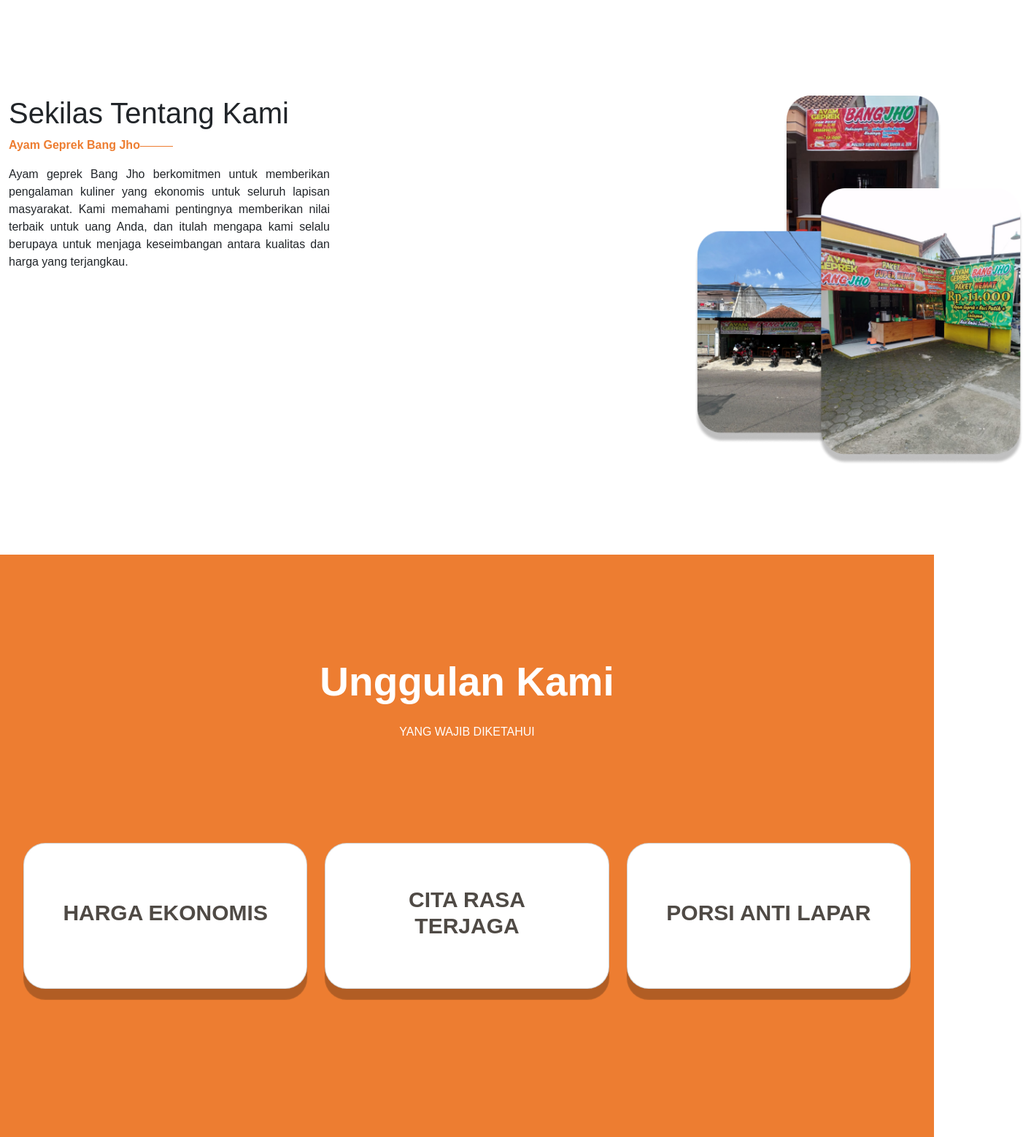
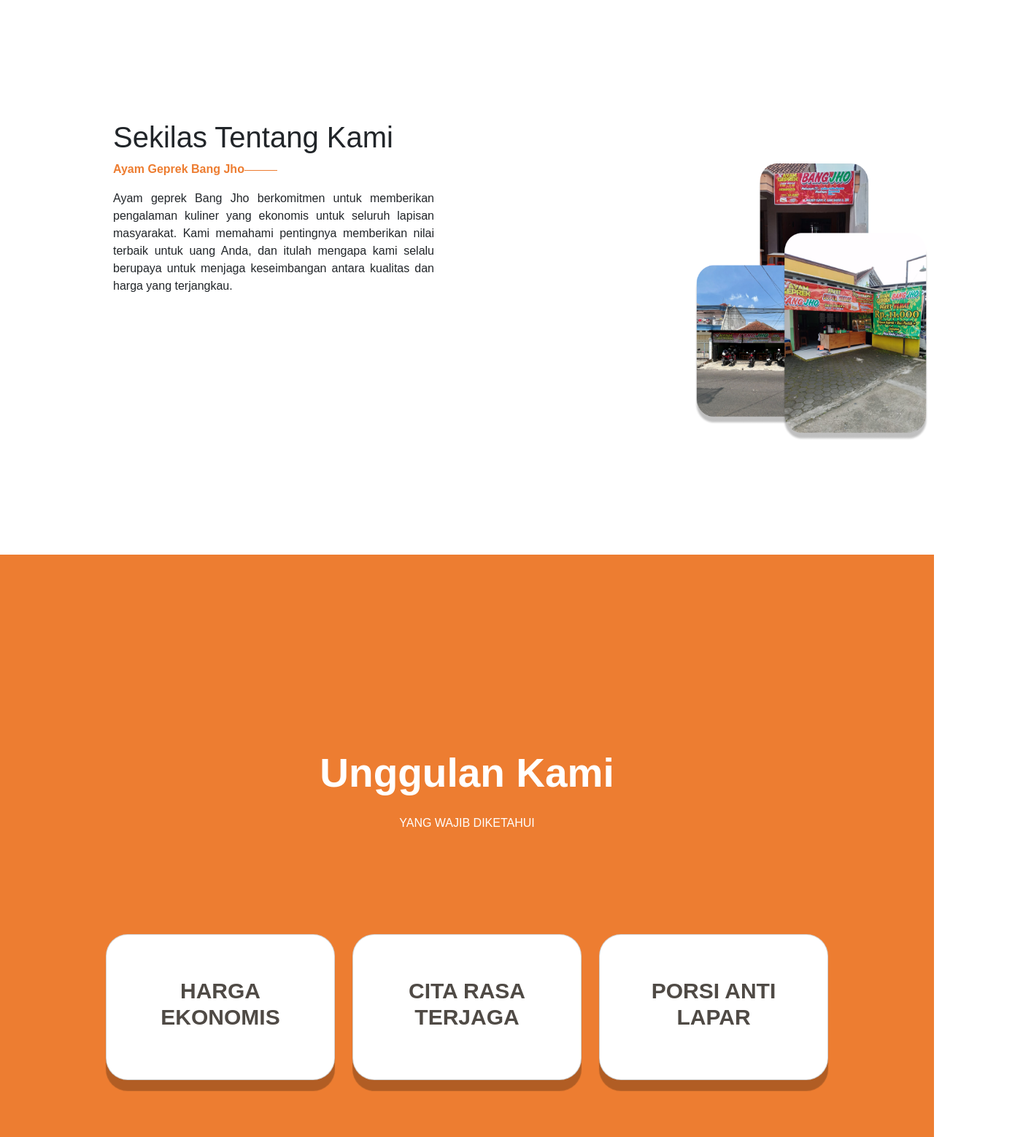
Before and after one commit to f3-bagus/GLminiproject-grup5, a plain HTML site: page index.html in a window 1280 px wide. Shown: the part 840-2398 px from the top of the page at 73% size, 1402 px wide, since content can reach past the window. Drawn offline with nearby package versions, Linux system fonts and the light colour scheme.

Commit message:
commit
membedakan class

```diff
--- a/index.html
+++ b/index.html
@@ -14,7 +14,7 @@
 
     </nav>
     <section id="beranda">
-        <div class="container mt-5">
+        <div class="container container-beranda mt-5">
             <div class="row">
                 <div id="txt" class="col-md-6 mb-4">
                     <p class="p1-beranda mt-1">SEJAK 2016</p>
@@ -33,7 +33,7 @@
 
 
     <section id="tentang">
-        <div class="container mt-5">
+        <div class="container container-tentang mt-5">
             <div class="row">
                 <div class="col-md-6">
                     <div class="deskripsiT">
@@ -47,8 +47,8 @@
                         </p>
                     </div>
                 </div>
-                <div id="imgT" class="col-md-6">
-                    <img class="imgT" src="assets/sekilas.png" alt="sekilas foto">
+                <div class="col-md-6">
+                    <img class="img-tentang" src="assets/sekilas.png" alt="sekilas foto">
                 </div>
             </div>
 
@@ -56,7 +56,7 @@
     </section>
 
     <section id="unggulanKami">
-        <div class="container mt-3">
+        <div class="container container-unggulan mt-3">
             <h2 class="mb-4 h2-unggulan">Unggulan Kami</h2>
             <p class="p1-unggulan">YANG WAJIB DIKETAHUI</p>
             <div class="card-unggulan1 row">
--- a/script.js
+++ b/script.js
@@ -73,18 +73,36 @@ $(document).ready(function() {
         }
     }
 
+    function adjustimgtent() {
+        if ($(window).width() < 768) { // Jika tampilan mobile
+            $(".img-tentang").css({
+                "margin-left": "auto",
+                "width" : "230px",
+                "height" : "290px"
+            });
+        } else { // Jika tampilan tidak mobile
+            $(".img-tentang").css({
+                "margin-left": "300px",
+                "width" : "320px",
+                "height" : "380px"
+            });
+        }
+    }
+
     // Initial check on page load
     checkPseudoElement();
     checkPadding();
     adjustImgT();
-    adjustpkata()
+    adjustpkata();
+    adjustimgtent();
 
     // Check on window resize
     $(window).resize(function() {
         checkPseudoElement();
         checkPadding();
         adjustImgT();
-        adjustpkata()
+        adjustpkata();
+        adjustimgtent();
     });
 
 });
--- a/styles.css
+++ b/styles.css
@@ -1,6 +1,7 @@
 * {
     font-family: 'Montserrat', sans-serif;
 }
+
 
 #txt {
     z-index: 2;
@@ -12,13 +13,18 @@
 
 #tentang {
     min-height: 100vh;
+    width: 100%;
     display: flex;
     width: auto;
     align-items: center;
+    padding: 30px;
 }
 
 #beranda {
     display: flex;
+    padding: 30px;
+    width: 100%;
+    height: 100%;
     min-height: 100vh;
     width: auto;
     align-items: center;
@@ -45,7 +51,9 @@
 #unggulanKami {
     min-height: 100vh;
     display: flex;
+    padding: 30px;
     width: auto;
+    width: 100%;
     background-color: #ED7D31;
     padding: 125px 20px;
 }
@@ -53,7 +61,9 @@
 #katakata {
     min-height: 100vh;
     display: flex;
+    padding: 30px;
     width: auto;
+    width: 100%;
     position: relative;
     background-image: url('/assets/bg-chicken.png');
     padding: 50px 20px;
@@ -75,9 +85,22 @@
     z-index: 1;
 }
 
-.container {
-    max-width: 1350px;
+.container-beranda {
+    max-width: 100%;
     margin: 0 auto;
+    padding: 125px;
+}
+
+.container-tentang {
+    max-width: 100%;
+    margin: 0 auto;
+    padding: 125px;
+}
+
+.container-unggulan {
+    max-width: 100%;
+    margin: 0 auto;
+    padding: 125px;
 }
 
 
@@ -209,12 +232,17 @@
     font-weight: 520;
     text-align: justify;
     max-width: 440px;
+    margin-bottom: 0;
 }
 
-.imgT {
-    max-width: 450px;
+.img-tentang {
+    width: 320px;
+    height: 380px;
     margin-left: 300px;
+    margin-top: 60px;
+    background-repeat: no-repeat;
 }
+
 
 .h2-unggulan {
     color: #ffffff;
```
